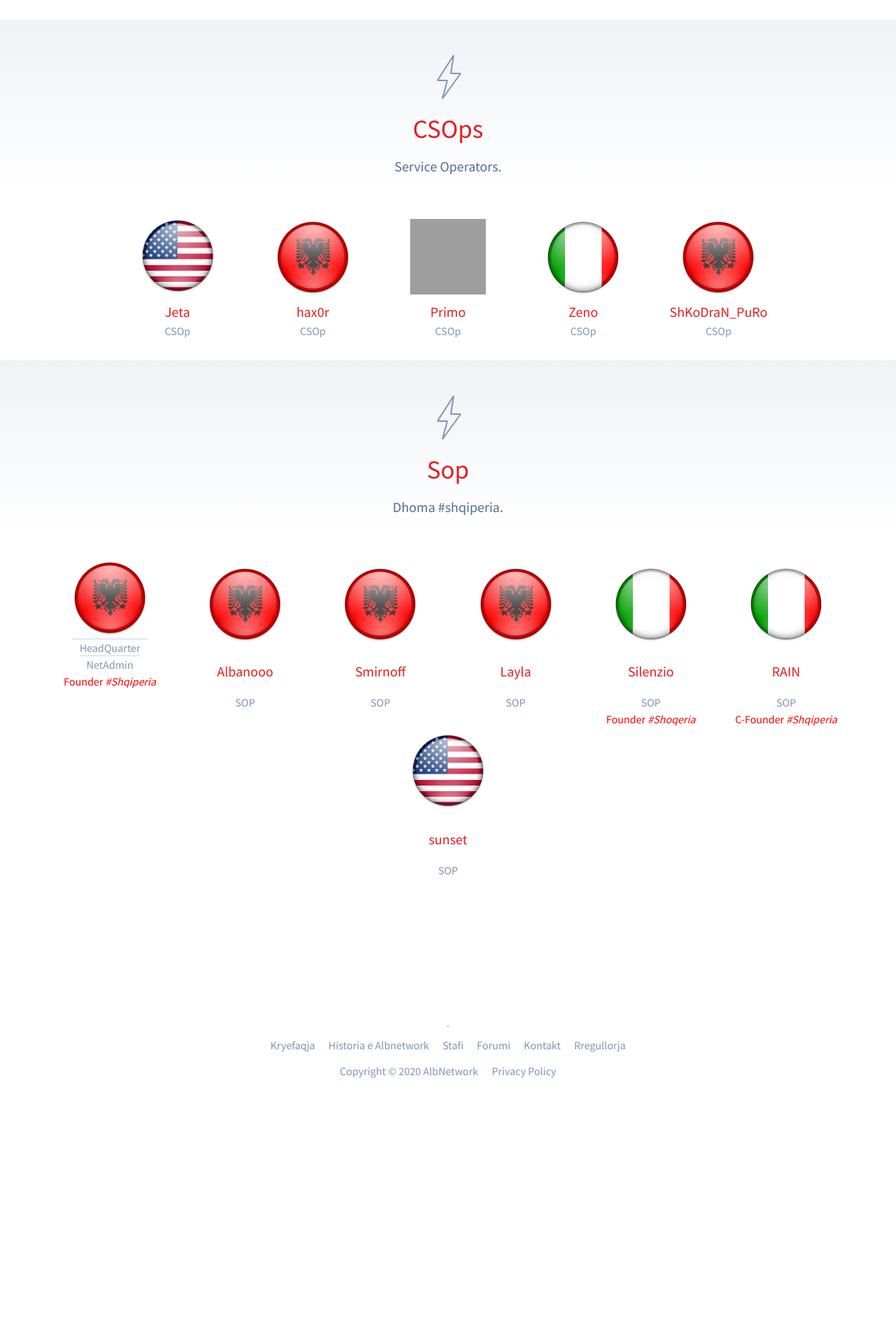
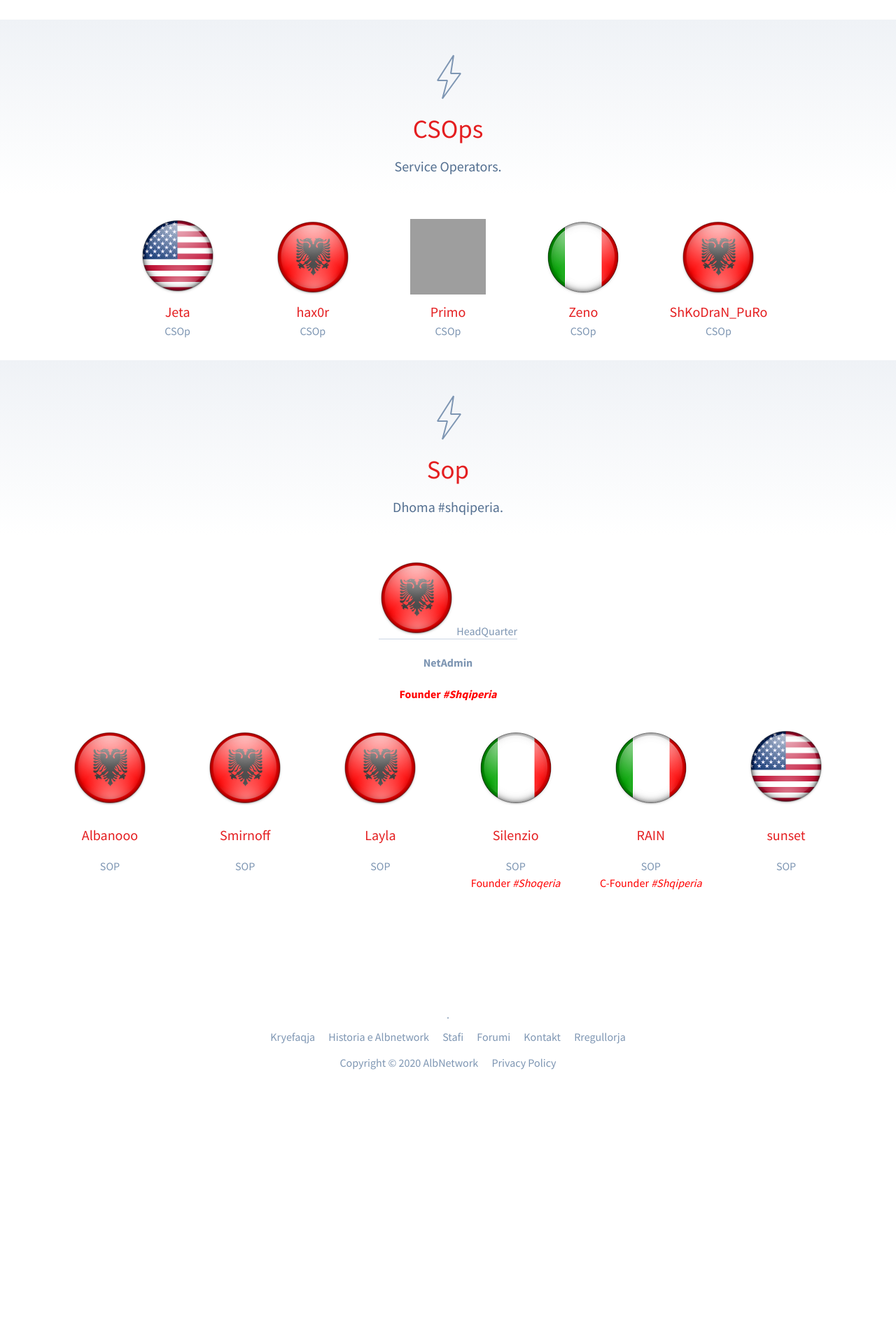
Before and after one commit to AlbnetworkOrg/albnetworkorg.github.io, a Jekyll site: the page built from skuadra.html, in a window 1280 px wide. Shown: the part 2095-4012 px from the top of the page at 70% size. Built offline with Jekyll 4.4.1, drawn with Linux system fonts in a browser that asks for light colours; grey boxes are pictures that could not be loaded.

Commit message:
Update skuadra.html

```diff
--- a/skuadra.html
+++ b/skuadra.html
@@ -273,7 +273,6 @@ permalink: /skuadra/
     </p>
 <div class="Team">
   <div class="Team-members">
-   <div class="Team-member">
         <a href="http://forum.albnetwork.org/index.php?members/kadafi.12/" target="_blank">
           <img src="{{ site.baseurl }}/img/al.png" alt="" width="108" height="108">
           HeadQuarter
```
